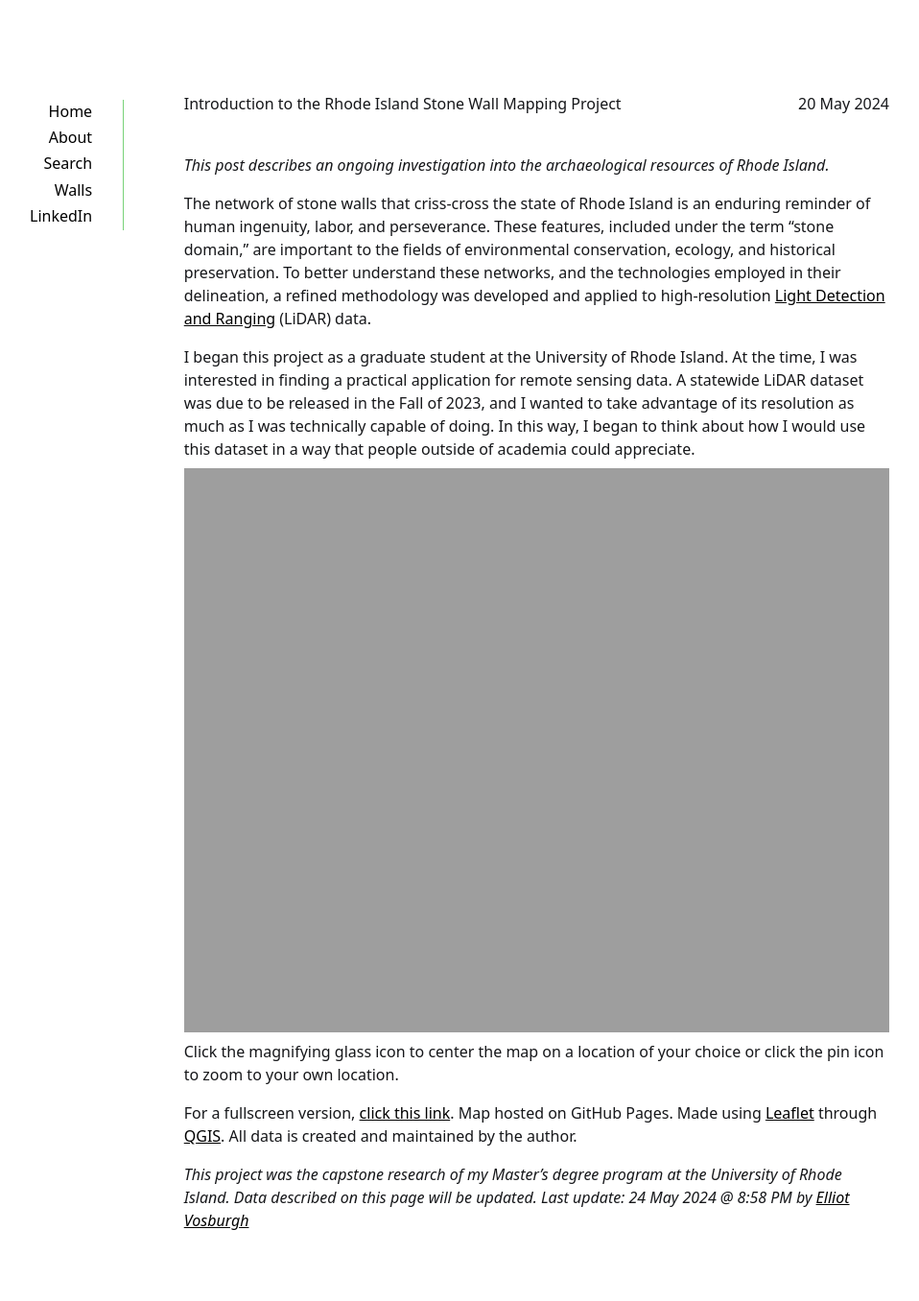
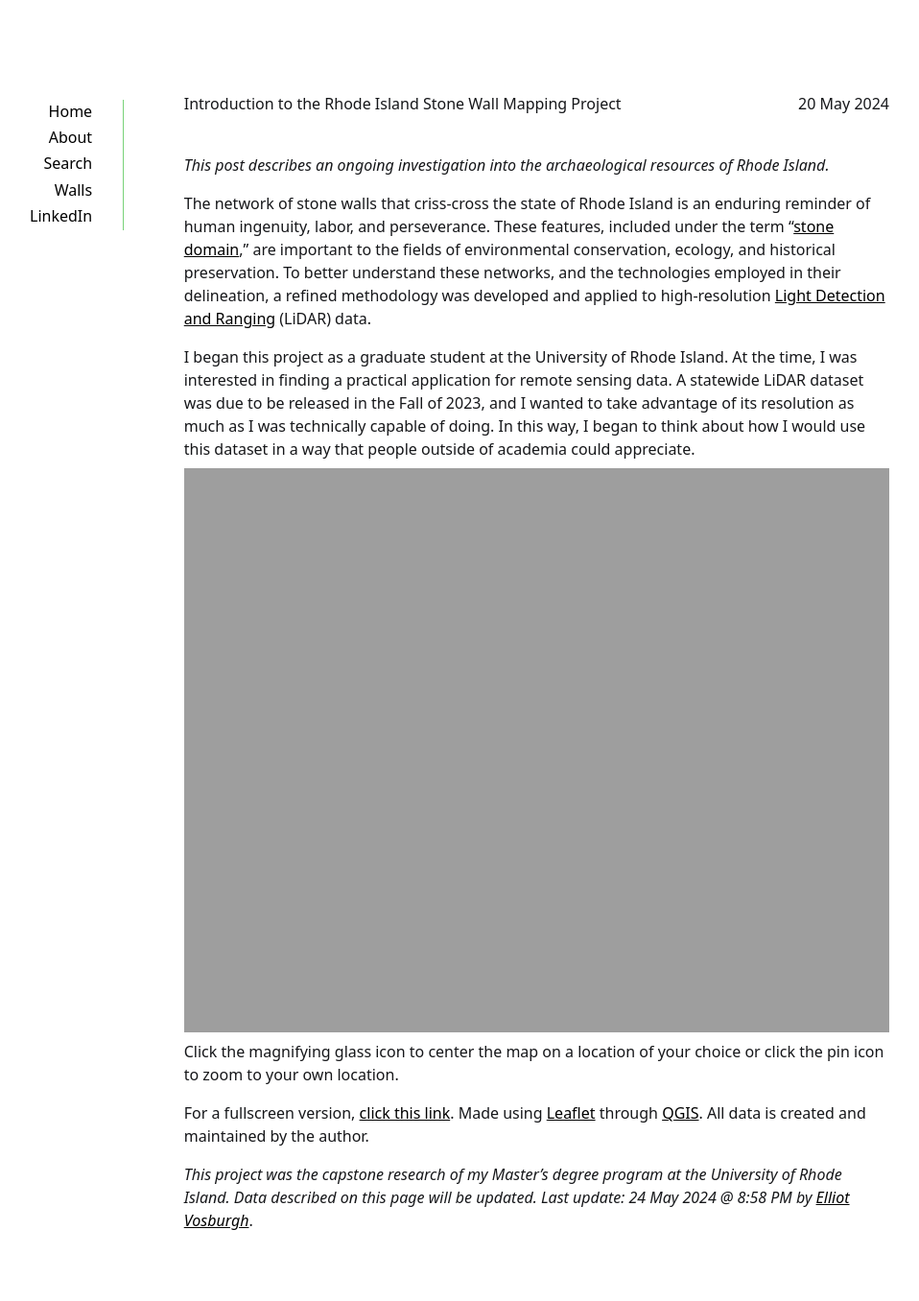
Before and after one commit to e-vos/e-vos.github.io, a Jekyll site: the page built from _posts/2024-05-20-stones-overview.md, in a window 1280 px wide. Shown: the whole page at 96% size, without its empty margins (161-1119 px from the left). Built offline with Jekyll 4.4.1, drawn with Linux system fonts in a browser that asks for light colours.

Commit message:
Update 2024-05-20-stones-overview.md

```diff
--- a/_posts/2024-05-20-stones-overview.md
+++ b/_posts/2024-05-20-stones-overview.md
@@ -9,7 +9,7 @@ tags: [GIS, remote sensing, LiDAR, archaeology, history, project]
 
 *This post describes an ongoing investigation into the archaeological resources of Rhode Island.*
 
-The network of stone walls that criss-cross the state of Rhode Island is an enduring reminder of human ingenuity, labor, and perseverance. These features, included under the term “stone domain,” are important to the fields of environmental conservation, ecology, and historical preservation. To better understand these networks, and the technologies employed in their delineation, a refined methodology was developed and applied to high-resolution [Light Detection and Ranging](https://www.neonscience.org/resources/learning-hub/tutorials/lidar-basics) (LiDAR) data.
+The network of stone walls that criss-cross the state of Rhode Island is an enduring reminder of human ingenuity, labor, and perseverance. These features, included under the term “[stone domain](https://stonewall.uconn.edu/investigation/classification/toward-a-stone-wall-taxonomy/classes-within-the-stone-domain/),” are important to the fields of environmental conservation, ecology, and historical preservation. To better understand these networks, and the technologies employed in their delineation, a refined methodology was developed and applied to high-resolution [Light Detection and Ranging](https://www.neonscience.org/resources/learning-hub/tutorials/lidar-basics) (LiDAR) data.
 
 I began this project as a graduate student at the University of Rhode Island. At the time, I was interested in finding a practical application for remote sensing data. A statewide LiDAR dataset was due to be released in the Fall of 2023, and I wanted to take advantage of its resolution as much as I was technically capable of doing. In this way, I began to think about how I would use this dataset in a way that people outside of academia could appreciate.
 
@@ -19,8 +19,8 @@ I began this project as a graduate student at the University of Rhode Island. At
 
 Click the magnifying glass icon to center the map on a location of your choice or click the pin icon to zoom to your own location.
 
-For a fullscreen version, [click this link](https://e-vos.github.io/walls_map). Map hosted on GitHub Pages. Made using [Leaflet](https://leafletjs.com/) through [QGIS](https://qgis.org/en/site/index.html). All data is created and maintained by the author.
+For a fullscreen version, [click this link](https://e-vos.github.io/walls_map). Made using [Leaflet](https://leafletjs.com/) through [QGIS](https://qgis.org/en/site/index.html). All data is created and maintained by the author.
 
 <!--- <embed height="750" src="https://e-vos.github.io/pdf/A%20LiDAR%20Approach%20To%20Delineating%20Historical%20Land%20Use%20Patterns.pdf" type="application/pdf" /> --->
 
-*This project was the capstone research of my Master's degree program at the University of Rhode Island. Data described on this page will be updated. Last update: 24 May 2024 @ 8:58 PM by [Elliot Vosburgh](maileto:elliot_vosburgh@uri.edu)*
+*This project was the capstone research of my Master's degree program at the University of Rhode Island. Data described on this page will be updated. Last update: 24 May 2024 @ 8:58 PM by [Elliot Vosburgh](maileto:elliot_vosburgh@uri.edu)*.
```
